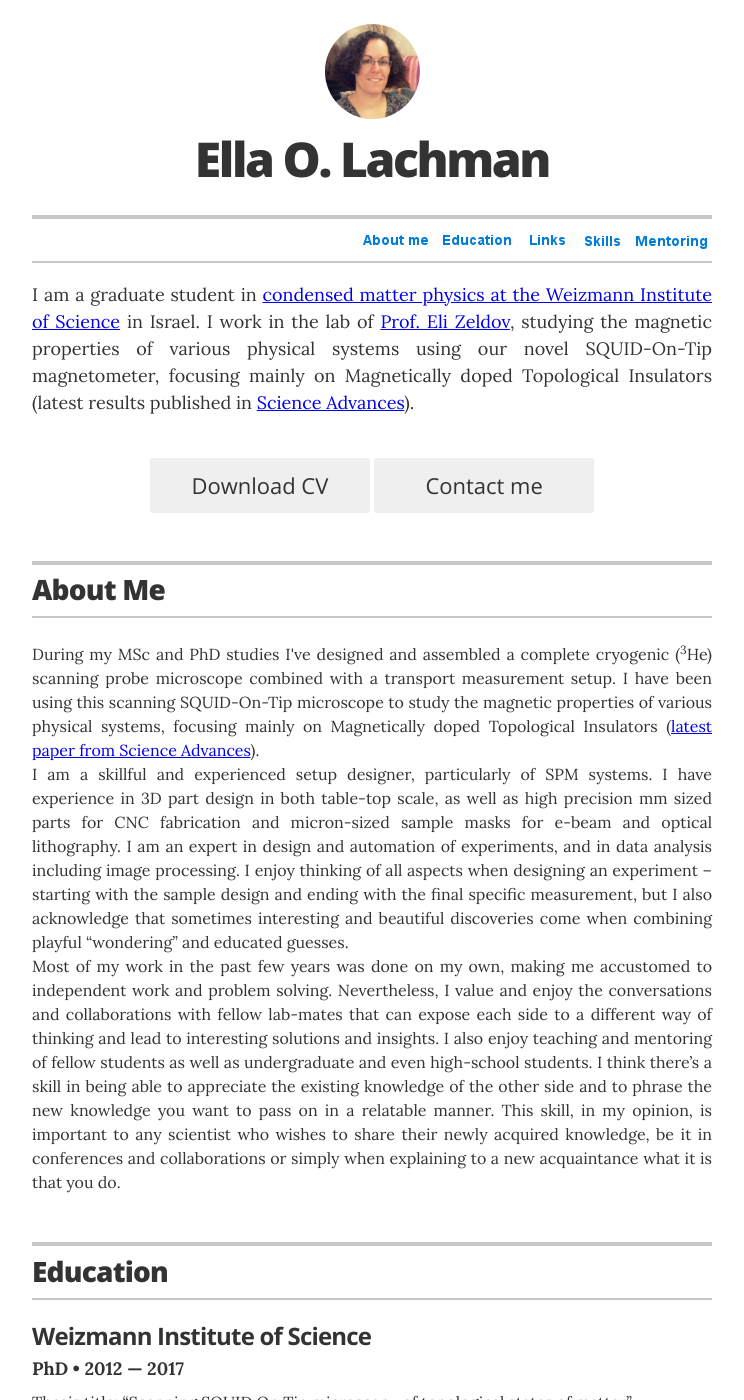
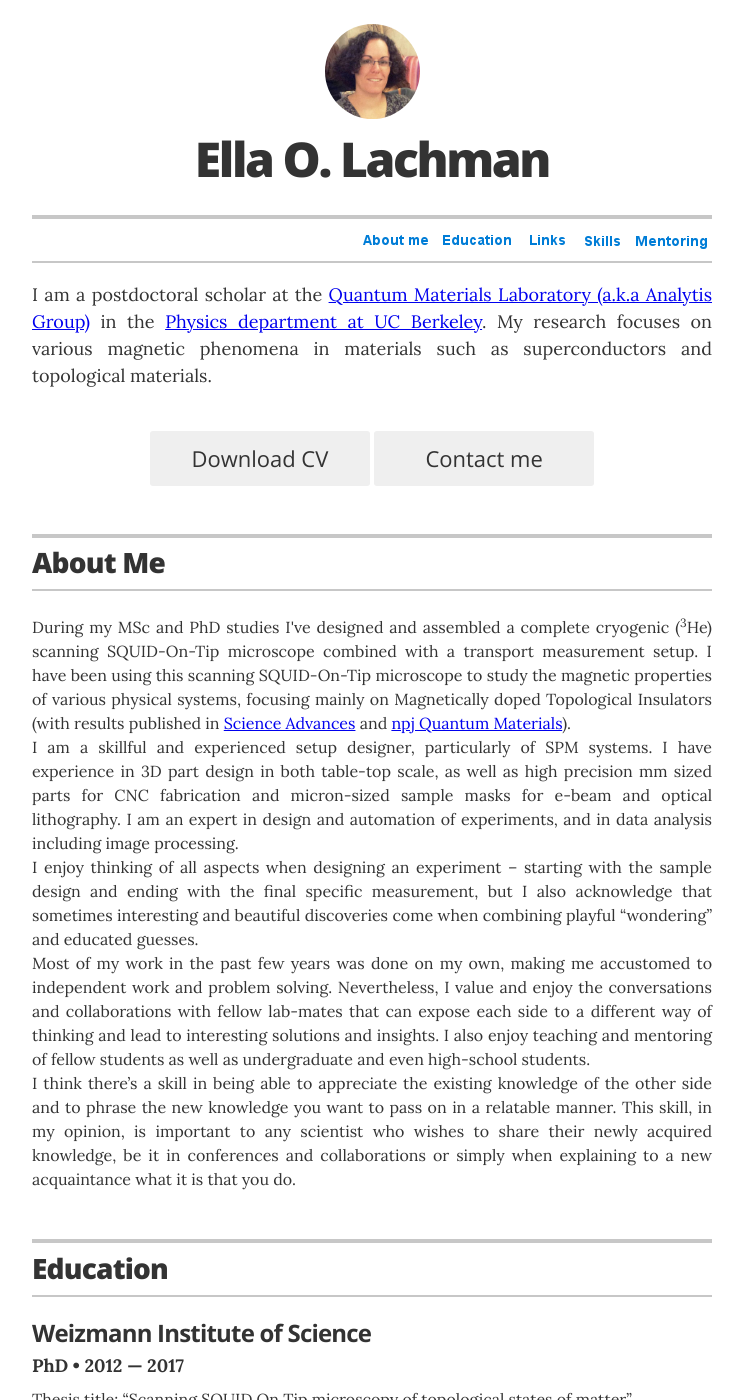
Before and after one commit to ellachman/ellachman.github.io, a Jekyll site: the page built from index.html, in a window 1280 px wide and 1400 px high. Shown: the whole window, without its empty margins (268-1012 px from the left). Built offline with Jekyll 4.4.1, drawn with Linux system fonts in a browser that asks for light colours; some of the changed text lies outside the part shown.

Commit message:
New "about me" and excecutive summary
now a postdoc

```diff
--- a/_layouts/resume.html
+++ b/_layouts/resume.html
@@ -27,11 +27,13 @@
         </div>
 
         <div class="executive-summary">
-          <p align="justify">I am a graduate student in <a href="http://www.weizmann.ac.il/condmat/" target="_blank">condensed matter physics at the Weizmann Institute of Science</a> in Israel.
+          <!--<p align="justify">I am a graduate student in <a href="http://www.weizmann.ac.il/condmat/" target="_blank">condensed matter physics at the Weizmann Institute of Science</a> in Israel.
 		  I work in the lab of <a href="https://www.weizmann.ac.il/condmat/superc/research.html" target="_blank">Prof. Eli Zeldov</a>,
 		  studying the magnetic properties of various physical systems using our novel SQUID-On-Tip magnetometer,
 		  focusing mainly on Magnetically doped Topological Insulators (latest results published in <a href="http://advances.sciencemag.org/content/1/10/e1500740.full" target="_blank">Science Advances</a>).
-
+		  -->
+		  <p align = "justify">I am a postdoctoral scholar at the <a href="http://research.physics.berkeley.edu/analytis/" target="_blank">Quantum Materials Laboratory (a.k.a Analytis Group)</a> in the <a href="http://physics.berkeley.edu/" target="_blank">Physics department at UC Berkeley</a>.
+		  My research focuses on various magnetic phenomena in materials such as superconductors and topological materials.
 		  </p>
         </div>
 
@@ -55,12 +57,16 @@
           <h2 id="about_bookmark">About Me</h2>
         </header>
 
-        During my MSc and PhD studies I've designed and assembled a complete cryogenic (<sup>3</sup>He) scanning probe microscope combined with a transport measurement setup. I have been using this scanning SQUID-On-Tip microscope to study the magnetic properties of various physical systems, focusing mainly on Magnetically doped Topological Insulators (<a href="http://advances.sciencemag.org/content/1/10/e1500740.full" target="_blank">latest paper from Science Advances</a>).
+        During my MSc and PhD studies I've designed and assembled a complete cryogenic (<sup>3</sup>He) scanning SQUID-On-Tip microscope combined with a transport measurement setup. I have been using this scanning SQUID-On-Tip microscope to study the magnetic properties of various physical systems, focusing mainly on Magnetically doped Topological Insulators (with results published in <a href="http://advances.sciencemag.org/content/1/10/e1500740.full" target="_blank">Science Advances</a> and <a href="https://www.nature.com/articles/s41535-017-0072-1" target="_blank">npj Quantum Materials</a>).
 		<br>
 		I am a skillful and experienced setup designer, particularly of SPM systems. I have experience in 3D part design in both table-top scale, as well as high precision mm sized parts for CNC fabrication and micron-sized sample masks for e-beam and optical lithography.
-		I am an expert in design and automation of experiments, and in data analysis including image processing. I enjoy thinking of all aspects when designing an experiment – starting with the sample design and ending with the final specific measurement, but I also acknowledge that sometimes interesting and beautiful discoveries come when combining playful “wondering” and educated guesses.
+		I am an expert in design and automation of experiments, and in data analysis including image processing.
 		<br>
-		Most of my work in the past few years was done on my own, making me accustomed to independent work and problem solving. Nevertheless, I value and enjoy the conversations and collaborations with fellow lab-mates that can expose each side to a different way of thinking and lead to interesting solutions and insights. I also enjoy teaching and mentoring of fellow students as well as undergraduate and even high-school students. I think there’s a skill in being able to appreciate the existing knowledge of the other side and to phrase the new knowledge you want to pass on in a relatable manner. This skill, in my opinion, is important to any scientist who wishes to share their newly acquired knowledge, be it in conferences and collaborations or simply when explaining to a new acquaintance what it is that you do.
+		I enjoy thinking of all aspects when designing an experiment – starting with the sample design and ending with the final specific measurement, but I also acknowledge that sometimes interesting and beautiful discoveries come when combining playful “wondering” and educated guesses.
+		<br>
+		Most of my work in the past few years was done on my own, making me accustomed to independent work and problem solving. Nevertheless, I value and enjoy the conversations and collaborations with fellow lab-mates that can expose each side to a different way of thinking and lead to interesting solutions and insights. I also enjoy teaching and mentoring of fellow students as well as undergraduate and even high-school students.
+		<br>
+		I think there’s a skill in being able to appreciate the existing knowledge of the other side and to phrase the new knowledge you want to pass on in a relatable manner. This skill, in my opinion, is important to any scientist who wishes to share their newly acquired knowledge, be it in conferences and collaborations or simply when explaining to a new acquaintance what it is that you do.
 
       </section>
       <!-- end Experience -->
@@ -263,7 +269,7 @@
       {% endif %}
 
       <footer class="page-footer">
-        <p class="footer-line">last updated: 20Jan2016.</p>
+        <p class="footer-line">last updated: 17Jan2018.</p>
         <p class="footer-line">contact me: ellal@berkeley.edu</p>
       </footer>
 
```
